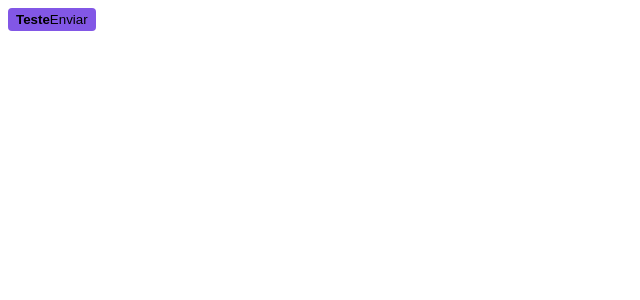
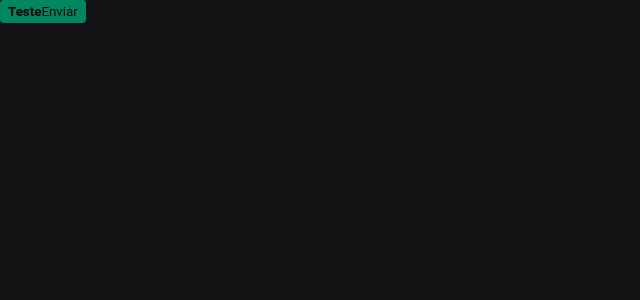
Before and after one commit to MouraPragana/04-ignite-shop, a Next.js app: page / in a window 1280 px wide. Shown: the top 300 px of the page, without its empty margins (0-640 px from the left). Built offline with nearby package versions, Linux system fonts and the light colour scheme.

Commit message:
Finalizando aula: Estilos Globais

```diff
--- a/src/pages/_app.tsx
+++ b/src/pages/_app.tsx
@@ -1,5 +1,7 @@
 import type { AppProps } from 'next/app'
+import { globalStyles } from '../styles/global'
 
+globalStyles()
 export default function App({ Component, pageProps }: AppProps) {
   return <Component {...pageProps} />
 }
--- a/src/pages/index.tsx
+++ b/src/pages/index.tsx
@@ -1,7 +1,7 @@
 import { styled } from '../styles'
 
 const Button = styled('button', {
-  backgroundColor: '$rocketseat',
+  backgroundColor: '$green500',
   borderRadius: 4,
   border: 0,
   padding: '4px 8px',
--- /dev/null
+++ b/src/styles/global.ts
@@ -0,0 +1,19 @@
+import { globalCss } from '.'
+
+export const globalStyles = globalCss({
+  '*': {
+    margin: 0,
+    padding: 0,
+  },
+
+  body: {
+    '-webkit-font-smoothing': 'antialised',
+    backgroundColor: '$gray900',
+    color: '$gray100',
+  },
+
+  'body, input, textarea, button': {
+    fontFamily: 'Roboto',
+    fontWeight: 400,
+  },
+})
--- a/src/styles/index.ts
+++ b/src/styles/index.ts
@@ -12,7 +12,15 @@
 } = createStitches({
   theme: {
     colors: {
-      rocketseat: '#8257e6',
+      white: '#FFF',
+
+      gray900: '#121214',
+      gray800: '#202024',
+      gray300: '#c4c4cc',
+      gray100: '#e1e1e6',
+
+      green500: '#00875f',
+      green300: '#00b37e',
     },
   },
 })
```
